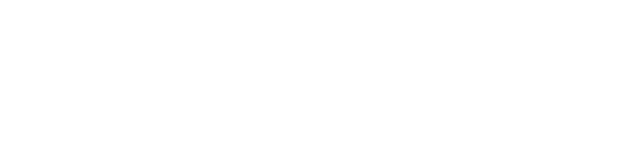
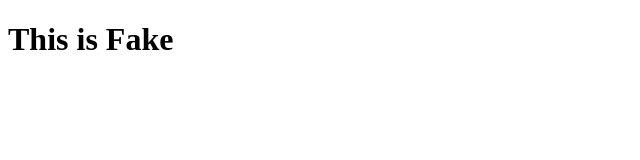
Before and after one commit to michaelgetachew-abebe/mynewrepo, a plain HTML site: page index.html in a window 1280 px wide. Shown: the whole page, without its empty margins (0-640 px from the left). Drawn offline with Linux system fonts and the light colour scheme.

Commit message:
Added a heading 1(h1)

```diff
--- a/index.html
+++ b/index.html
@@ -2,6 +2,7 @@
 <html>
   <head>
     <title>"New Tab"</title>
+    <h1>This is Fake</h1>
   </head>
   <body>
   </body>
```
